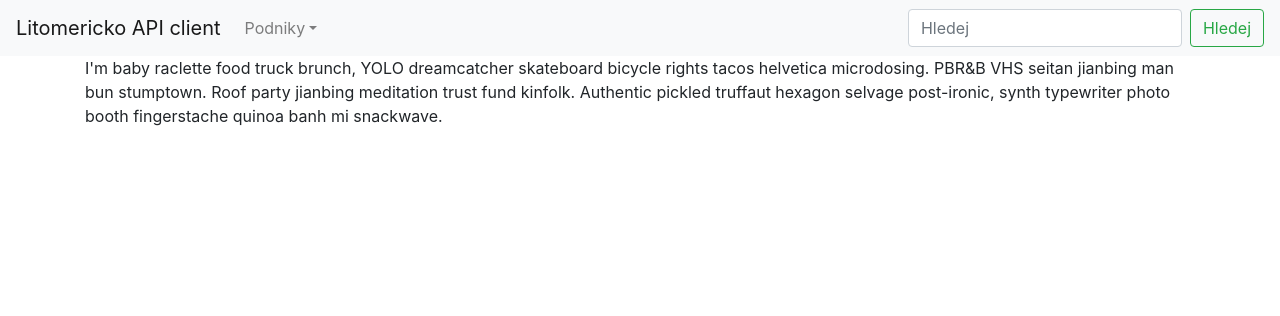
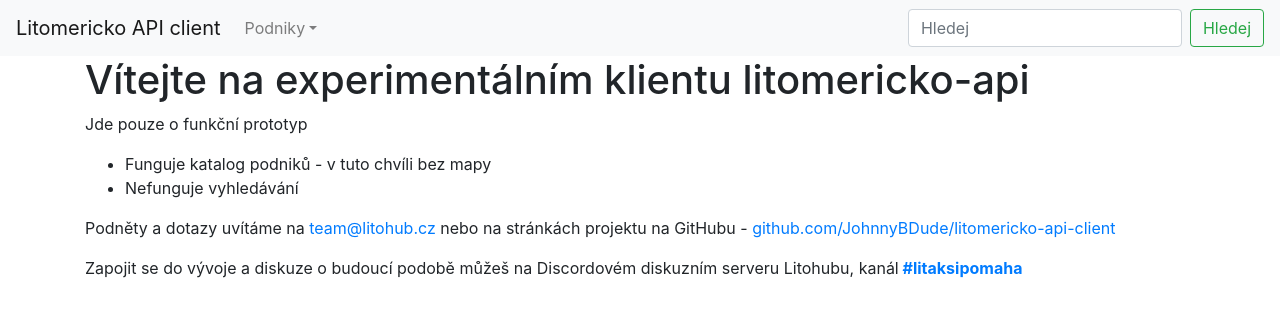
Before and after one commit to JohnnyBDude/litomericko-api-client, a React (Create React App) app: page / in a window 1280 px wide. Shown: the top 316 px of the page. Built offline with nearby package versions, Linux system fonts and the light colour scheme.

Commit message:
Zmenit text na uvodni obrazovce

```diff
--- a/src/AppBody.js
+++ b/src/AppBody.js
@@ -24,10 +24,29 @@ function AppBody() {
 }
 
 const Home = () => {
-    return `I'm baby raclette food truck brunch, YOLO dreamcatcher skateboard bicycle rights tacos helvetica microdosing.
-    PBR&B VHS seitan jianbing man bun stumptown. Roof party jianbing meditation trust fund kinfolk.
-    Authentic pickled truffaut hexagon selvage post-ironic,
-    synth typewriter photo booth fingerstache quinoa banh mi snackwave.`
+    return (
+        <>
+            <h1>Vítejte na experimentálním klientu litomericko-api</h1>
+            <p>Jde pouze o funkční prototyp</p>
+            <ul>
+                <li>Funguje katalog podniků - v tuto chvíli bez mapy</li>
+                <li>Nefunguje vyhledávání</li>
+            </ul>
+            <p>
+                Podněty a dotazy uvítáme na
+                <a href="mailto:team@litohub.cz"> team@litohub.cz </a>
+                nebo na stránkách projektu na GitHubu -
+                <a href={"https://github.com/JohnnyBDude/litomericko-api-client"}> github.com/JohnnyBDude/litomericko-api-client </a>
+            </p>
+            <p>
+                Zapojit se do vývoje a diskuze o budoucí podobě můžeš na
+                    Discordovém diskuzním serveru Litohubu, kanál
+                <a href={"https://discord.gg/A43H3AT"}>
+                    <strong> #litaksipomaha</strong>
+                </a>
+            </p>
+        </>
+    )
 };
 
 export default AppBody;
```
Lines whose indentation alone changed are shown as unchanged.
